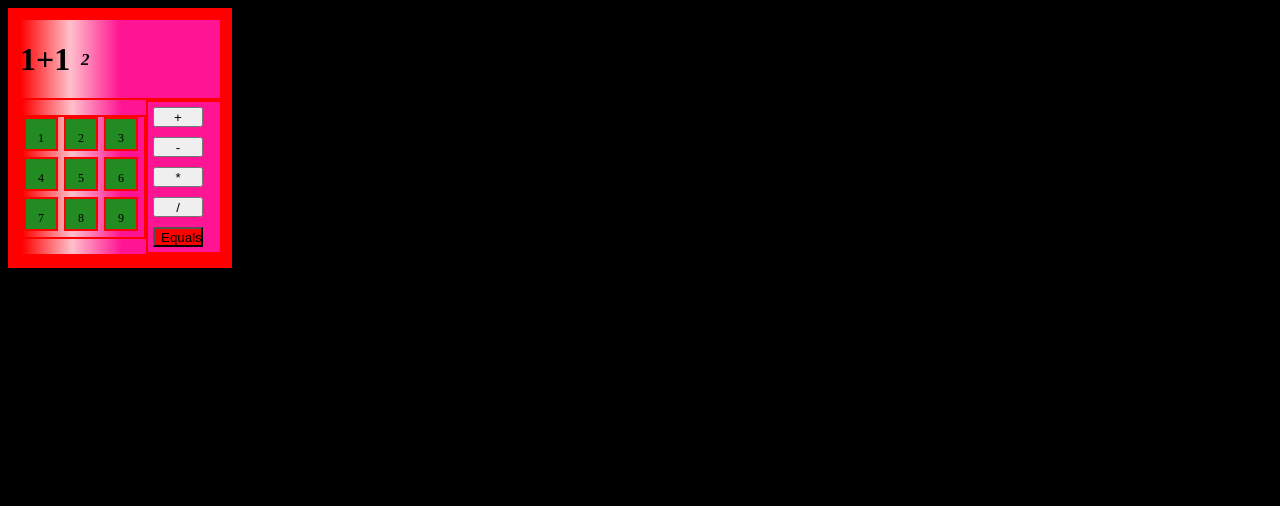
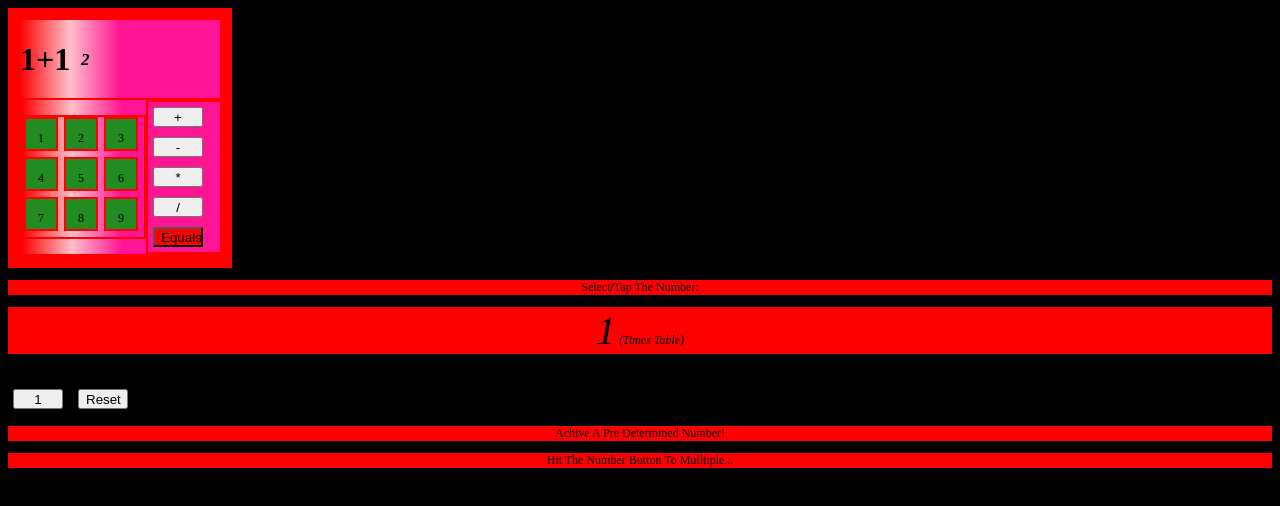
Before and after one commit to Soulbow2/soulbow2.github.io, a plain HTML site: page math.html in a window 1280 px wide. Drawn offline with Linux system fonts and the light colour scheme.

Commit message:
Update math.html

```diff
--- a/math.html
+++ b/math.html
@@ -1,6 +1,5 @@
 <!DOCTYPE html>
 <html>
-
 <head>
 <meta charset="UTF-8">
 <meta name="viewport" content="width=device-width, initial-scale=1">
@@ -18,7 +17,7 @@
 </span>
 <div class="master">
 <div class="container one">
-<section onclick="valueOne()"><p>1</p></section>
+<section id="click"><p id="place1">1</p></section>
 <section onclick="valueTwo()"><p>2</p></section>
 <section onclick="valueThree()"><p>3</p></section>
 <section onclick="valueFour()"><p>4</p></section>
@@ -38,6 +37,13 @@
 <br>
 <button style="background:red" onclick="calculate()">Equals</button>
 </div></div></header>
+
+<p style="background:red">Select/Tap The Number: </p>
+<p style="background:red"><em style="background:red; font-size: 40px" id="node" onclick="timesTablesNode(this)">1</em><em> (Times Table)</em></p>
+<br>
+<button onclick="timesTables()" id="btn">1</button><button style="margin-left:10px" onclick="blank()">Reset</button>
+<p style="background:red">Achive A Pre Determined Number!</p>
+<p style="background:red">Hit The Number Button To Mulltiple...</p>
 <script src="math.js"></script>
 </body>
 </html>
```
